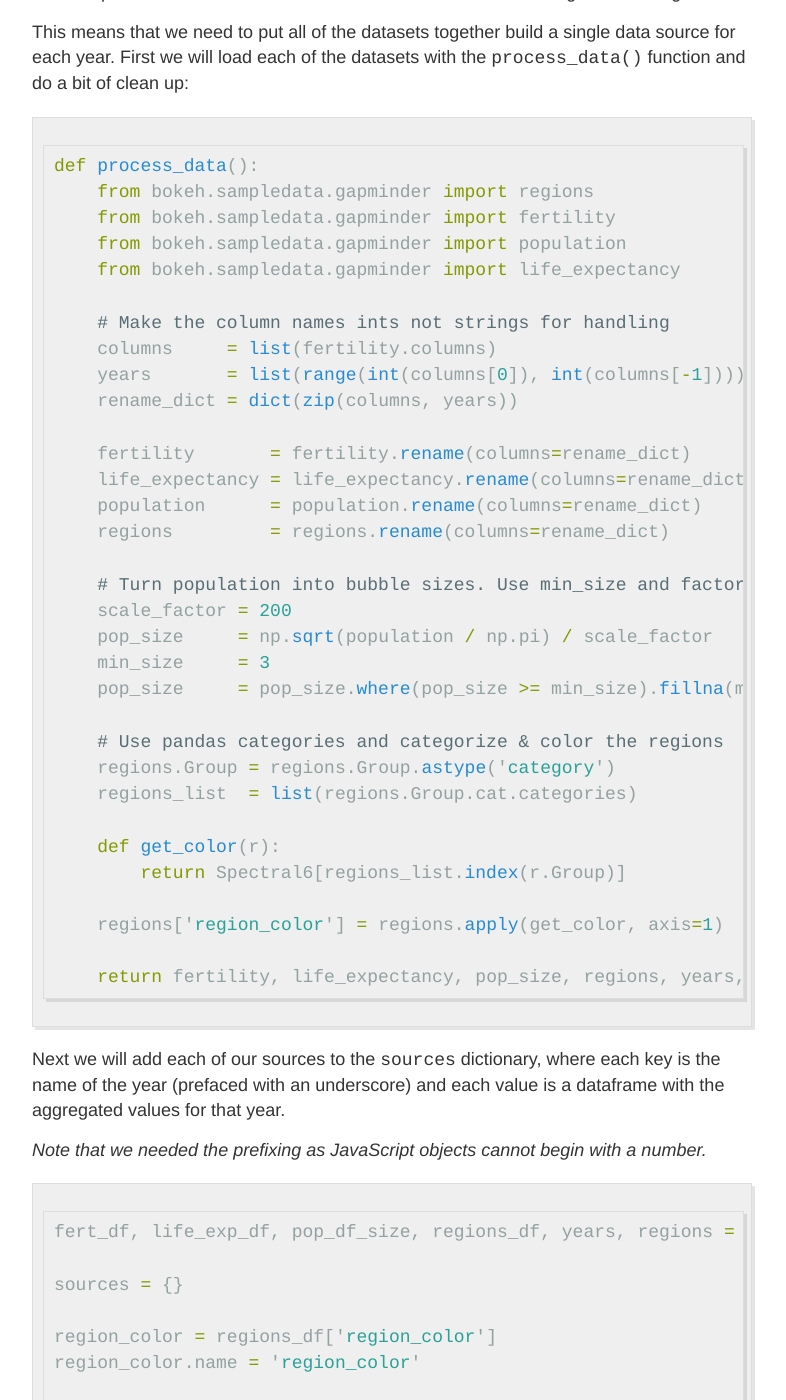
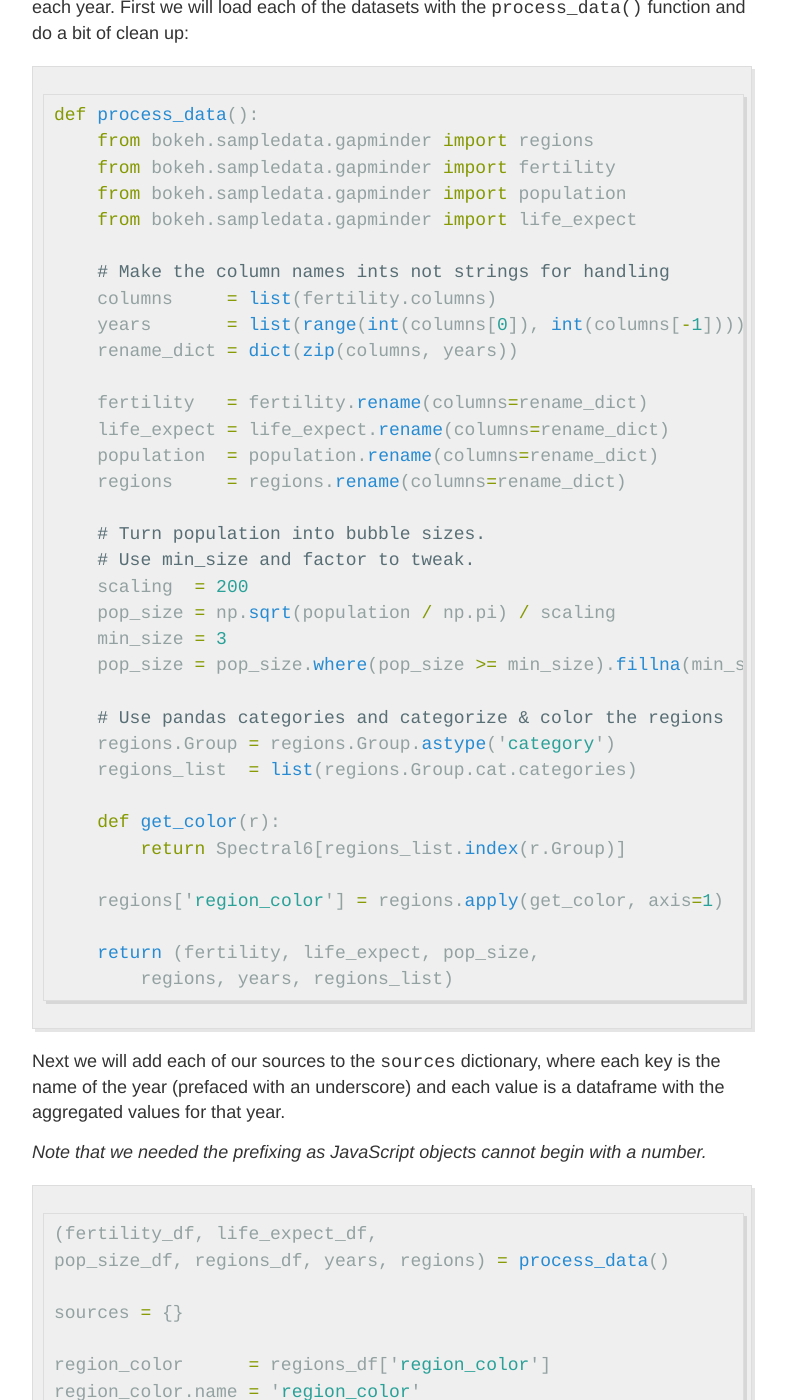
Before and after one commit to rebeccabilbro/rebeccabilbro.github.io, a Jekyll site: the page built from _posts/2017-1-1-interactive-viz-bokeh.md, in a window 1280 px wide and 1400 px high, scrolled down 3528 px. Shown: the whole window, without its empty margins (248-1034 px from the left). Built offline with Jekyll 4.4.1, drawn with Linux system fonts in a browser that asks for light colours; some of the changed text lies outside the part shown.

Commit message:
trying to be better about pep8

````diff
--- a/_posts/2017-1-1-interactive-viz-bokeh.md
+++ b/_posts/2017-1-1-interactive-viz-bokeh.md
@@ -17,7 +17,7 @@ The following notebook is intended to illustrate some of Bokeh's interactive uti
 
 Gapminder started as a spin-off from Professor Hans Rosling’s teaching at the Karolinska Institute in Stockholm. Having encountered broad ignorance about the rapid health improvement in Asia, he wanted to measure that lack of awareness among students and professors. He presented the surprising results from his so-called “Chimpanzee Test” in [his first TED-talk](https://www.ted.com/talks/hans_rosling_shows_the_best_stats_you_ve_ever_seen) in 2006.
 
-[![The Best Stats You've Never Seen](http://img.youtube.com/vi/hVimVzgtD6w/0.jpg)](http://www.youtube.com/watch?v=hVimVzgtD6w "The best stats you've ever seen | Hans Rosling")
+![The Best Stats You've Never Seen](http://img.youtube.com/vi/hVimVzgtD6w/0.jpg)]
 
 Rosling's interactive ["Health and Wealth of Nations" visualization](http://www.gapminder.org/world) has since become an iconic  illustration of how our assumptions about ‘first world’ and ‘third world’ countries can betray us. Mike Bostock has [recreated the visualization using D3.js](https://bost.ocks.org/mike/nations/), and it's also be recreated using [R with GoogleVis](http://www.datasciencecentral.com/profiles/blogs/gapminder-data-visualization-using-googlevis-and-r) and even [SAS](http://robslink.com/SAS/democd27/gapminder_info.htm). In this post, we will see that it is also possible to use Bokeh to recreate the interactive visualization in Python.
 
@@ -90,23 +90,24 @@ def process_data():
     from bokeh.sampledata.gapminder import regions
     from bokeh.sampledata.gapminder import fertility
     from bokeh.sampledata.gapminder import population
-    from bokeh.sampledata.gapminder import life_expectancy
+    from bokeh.sampledata.gapminder import life_expect
 
     # Make the column names ints not strings for handling
     columns     = list(fertility.columns)
     years       = list(range(int(columns[0]), int(columns[-1])))
     rename_dict = dict(zip(columns, years))
 
-    fertility       = fertility.rename(columns=rename_dict)
-    life_expectancy = life_expectancy.rename(columns=rename_dict)
-    population      = population.rename(columns=rename_dict)
-    regions         = regions.rename(columns=rename_dict)
+    fertility   = fertility.rename(columns=rename_dict)
+    life_expect = life_expect.rename(columns=rename_dict)
+    population  = population.rename(columns=rename_dict)
+    regions     = regions.rename(columns=rename_dict)
 
-    # Turn population into bubble sizes. Use min_size and factor to tweak.
-    scale_factor = 200
-    pop_size     = np.sqrt(population / np.pi) / scale_factor
-    min_size     = 3
-    pop_size     = pop_size.where(pop_size >= min_size).fillna(min_size)
+    # Turn population into bubble sizes.
+    # Use min_size and factor to tweak.
+    scaling  = 200
+    pop_size = np.sqrt(population / np.pi) / scaling
+    min_size = 3
+    pop_size = pop_size.where(pop_size >= min_size).fillna(min_size)
 
     # Use pandas categories and categorize & color the regions
     regions.Group = regions.Group.astype('category')
@@ -117,7 +118,8 @@ def process_data():
 
     regions['region_color'] = regions.apply(get_color, axis=1)
 
-    return fertility, life_expectancy, pop_size, regions, years, regions_list
+    return (fertility, life_expect, pop_size,
+        regions, years, regions_list)
 ```
 
 Next we will add each of our sources to the `sources` dictionary, where each key is the name of the year (prefaced with an underscore) and each value is a dataframe with the aggregated values for that year.
@@ -126,21 +128,26 @@ _Note that we needed the prefixing as JavaScript objects cannot begin with a num
 
 
 ```python
-fert_df, life_exp_df, pop_df_size, regions_df, years, regions = process_data()
+(fertility_df, life_expect_df,
+pop_size_df, regions_df, years, regions) = process_data()
 
 sources = {}
 
-region_color = regions_df['region_color']
+region_color      = regions_df['region_color']
 region_color.name = 'region_color'
 
 for year in years:
-    fertility = fert_df[year]
-    fertility.name = 'fertility'
-    life = life_exp_df[year]
-    life.name = 'life'
-    population = pop_df_size[year]
+    fertility       = fertility_df[year]
+    fertility.name  = 'fertility'
+    life            = life_expect_df[year]
+    life.name       = 'life'
+    population      = pop_size_df[year]
     population.name = 'population'
-    new_df = pd.concat([fertility, life, population, region_color], axis=1)
+
+    new_df = pd.concat(
+                [fertility, life, population, region_color],
+                axis=1
+    )
     sources['_' + str(year)] = ColumnDataSource(new_df)
 ```
 
@@ -230,10 +237,10 @@ One of the features of Rosling's animation is that the year appears as the text
 ```python
 text_source = ColumnDataSource({'year': ['%s' % years[0]]})
 text        = Text(
-                x = 2, y = 35, text = 'year',
-                text_font_size = '150pt',
-                text_color = '#EEEEEE'
-                )
+                  x=2, y=35, text='year',
+                  text_font_size='150pt',
+                  text_color='#EEEEEE'
+                  )
 plot.add_glyph(text_source, text)
 ```
 
@@ -250,9 +257,11 @@ Next we will add the bubbles using Bokeh's [`Circle`](http://bokeh.pydata.org/en
 # Add the circle
 renderer_source = sources['_%s' % years[0]]
 circle_glyph    = Circle(
-                    x = 'fertility', y = 'life', size = 'population',
-                    fill_color = 'region_color', fill_alpha = 0.8,
-                    line_color = '#7c7e71', line_width = 0.5, line_alpha = 0.5
+                    x='fertility', y='life',
+                    size='population', fill_alpha=0.8,
+                    fill_color='region_color',
+                    line_color='#7c7e71',
+                    line_width=0.5, line_alpha=0.5
                     )
 
 circle_renderer = plot.add_glyph(renderer_source, circle_glyph)
@@ -283,14 +292,19 @@ text_x = 7
 text_y = 95
 for i, region in enumerate(regions):
     plot.add_glyph(Text(
-                      x = text_x, y = text_y, text = [region],
-                      text_font_size='10pt', text_color='#666666'
+                      x=text_x, y=text_y,
+                      text=[region],
+                      text_font_size='10pt',
+                      text_color='#666666'
                       )
                   )
     plot.add_glyph(Circle(
-                      x = text_x - 0.1, y = text_y + 2,
-                      fill_color = Spectral6[i], size = 10,
-                      line_color = None, fill_alpha = 0.8
+                      x=text_x - 0.1,
+                      y=text_y + 2,
+                      fill_color=Spectral6[i],
+                      line_color=None,
+                      fill_alpha=0.8,
+                      size=10,
                       )
                   )
     text_y = text_y - 5
@@ -316,11 +330,11 @@ code = """
     text_source.set('data', {'year': [String(year)]});
 """ % js_source_array
 
-callback = CustomJS(args = sources, code = code)
+callback = CustomJS(args=sources, code=code)
 slider   = Slider(
-              start = years[0], end = years[-1],
-              value = 1, step = 1, title = "Year",
-              callback = callback
+              start=years[0], end=years[-1],
+              value=1, step=1, title="Year",
+              callback=callback
               )
 callback.args["renderer_source"] = renderer_source
 callback.args["text_source"] = text_source
@@ -333,7 +347,7 @@ In order to see what our slider widget looks like by itself, we can call `show(w
 
 ### Putting all the pieces together
 
-Last but not least, we put the chart and the slider together in a layout, which we can display inline in a notebook by calling `show(layout([[plot], [slider]], sizing_mode = 'scale_width'))`:
+Last but not least, we put the chart and the slider together in a layout, which we can display inline in a notebook by calling `show(layout([[plot], [slider]], sizing_mode='scale_width'))`:
 
 ![gapminder](https://raw.githubusercontent.com/rebeccabilbro/rebeccabilbro.github.io/master/images/2017-01-01-gapminder.png)
 
````
